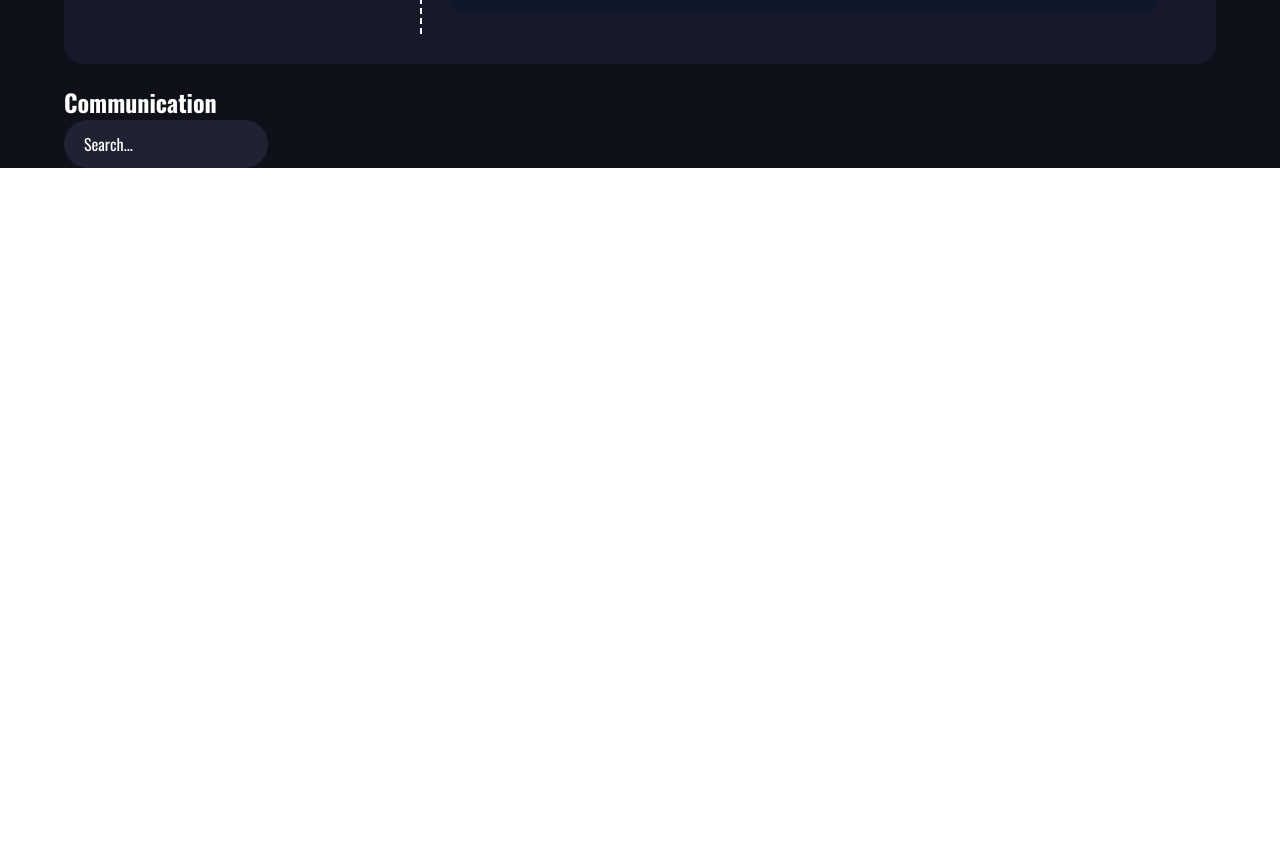
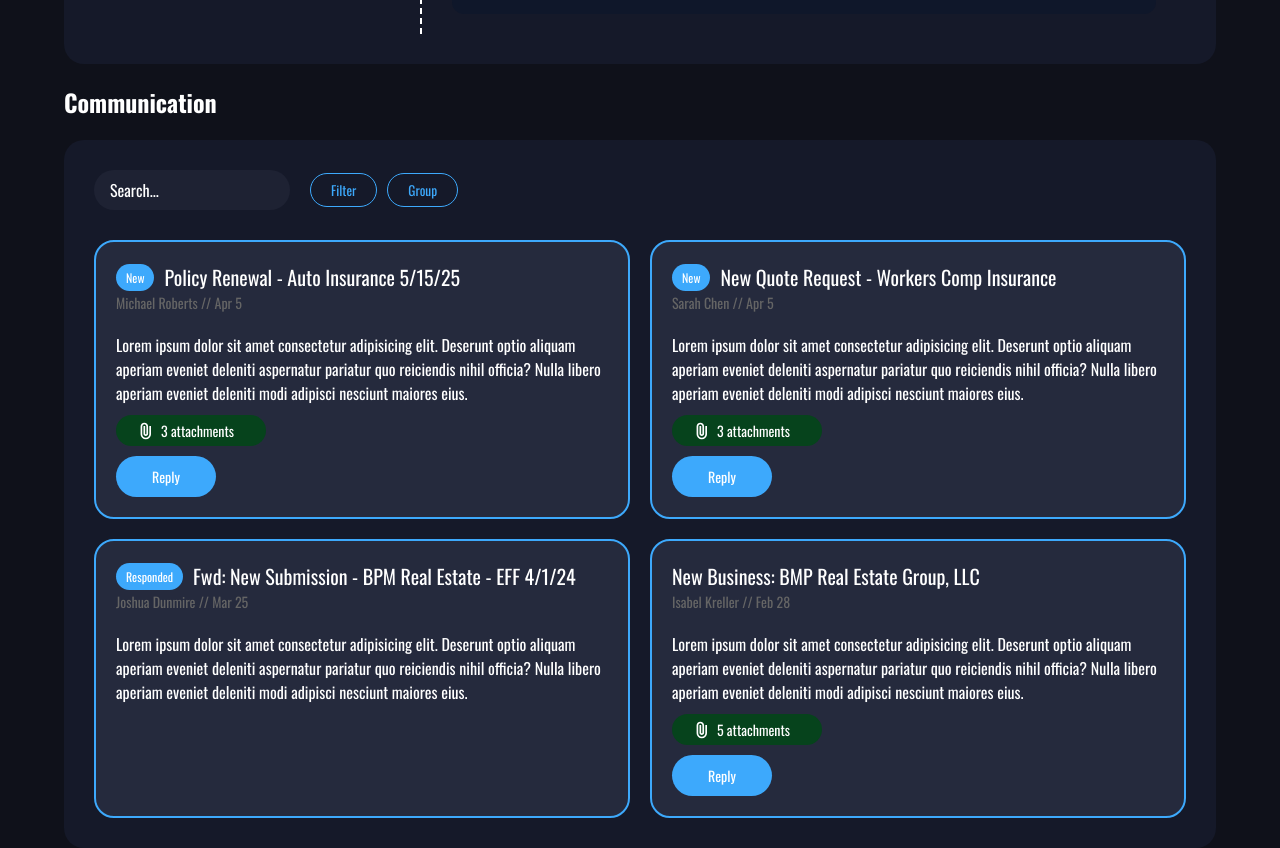
Before and after one commit to HegryLuis/Dashboard, a React (Create React App) app: page /Dashboard/account in a window 1280 px wide. Shown: the part 2340-3188 px from the top of the page. Before the commit the page ends 2508 px from the top, so only its background shows below. Built offline with nearby package versions, Linux system fonts and the light colour scheme; a web font is replaced by a local one.

Commit message:
Add communication block, add comment block component

```diff
--- /dev/null
+++ b/src/components/communicationBlock/CommentBlock.jsx
@@ -0,0 +1,28 @@
+import React from "react";
+import attach from "./../../images/attach.svg";
+
+const CommentBlock = ({ data }) => {
+  return (
+    <div className="comment-box">
+      <div className="comment-box-top">
+        {data.type && <div className="comment-type">{data.type}</div>}
+        <div className="comment-title">{data.title}</div>
+      </div>
+      <div className="comment-author">{`${data.author} // ${data.date}`}</div>
+
+      <div className="comment-content">{data.text}</div>
+
+      {data.attachments && (
+        <div className="comment-links">
+          <div className="attachments-wrap">
+            <img alt="attach" src={attach} />
+            <span>{`${data.attachments} attachments`}</span>
+          </div>
+          <div className="reply-btn">Reply</div>
+        </div>
+      )}
+    </div>
+  );
+};
+
+export default CommentBlock;
--- /dev/null
+++ b/src/components/communicationBlock/CommunicationBlock.css
@@ -0,0 +1,74 @@
+.communication-main-wrap {
+  display: grid;
+  grid-template-columns: repeat(2, 1fr);
+  gap: 20px;
+}
+
+.comment-box {
+  background: #252a3d;
+  border: 2px solid #3da9fc;
+  padding: 20px;
+  border-radius: 20px;
+}
+
+.comment-box-top {
+  display: flex;
+  align-items: center;
+  gap: 10px;
+}
+
+.comment-type {
+  padding: 5px 10px;
+  background: #3da9fc;
+  border-radius: 40px;
+  font-size: 12px;
+}
+
+.comment-title {
+  font-size: 20px;
+}
+
+.comment-author {
+  margin-bottom: 20px;
+  font-size: 14px;
+  color: #656565;
+}
+
+.comment-links {
+  display: flex;
+  flex-direction: column;
+  gap: 10px;
+}
+
+.attachments-wrap {
+  font-size: 14px;
+  margin-top: 10px;
+  padding: 5px 20px;
+  background: #06431c;
+  max-width: 150px;
+  border-radius: 50px;
+  display: flex;
+  align-items: center;
+  gap: 5px;
+  cursor: pointer;
+}
+
+.attachments-wrap img {
+  max-width: 20px;
+  max-height: 20px;
+}
+
+.reply-btn {
+  max-width: 100px;
+  padding: 10px 20px;
+  border-radius: 50px;
+  text-align: center;
+  background: #3da9fc;
+  font-size: 14px;
+  cursor: pointer;
+  transition: 600ms;
+}
+
+.reply-btn:hover {
+  background: #2a73ab;
+}
--- /dev/null
+++ b/src/components/communicationBlock/CommunicationBlock.jsx
@@ -0,0 +1,48 @@
+import React from "react";
+import CommentBlock from "./CommentBlock";
+import "./CommunicationBlock.css";
+
+const communicationData = [
+  {
+    type: "New",
+    title: "Policy Renewal - Auto Insurance 5/15/25",
+    author: "Michael Roberts",
+    date: "Apr 5",
+    text: "Lorem ipsum dolor sit amet consectetur adipisicing elit. Deserunt optio aliquam aperiam eveniet deleniti aspernatur pariatur quo reiciendis nihil officia? Nulla libero aperiam eveniet deleniti modi adipisci nesciunt maiores eius.",
+    attachments: 3,
+  },
+  {
+    type: "New",
+    title: "New Quote Request - Workers Comp Insurance",
+    author: "Sarah Chen",
+    date: "Apr 5",
+    text: "Lorem ipsum dolor sit amet consectetur adipisicing elit. Deserunt optio aliquam aperiam eveniet deleniti aspernatur pariatur quo reiciendis nihil officia? Nulla libero aperiam eveniet deleniti modi adipisci nesciunt maiores eius.",
+    attachments: 3,
+  },
+  {
+    type: "Responded",
+    title: "Fwd: New Submission - BPM Real Estate - EFF 4/1/24",
+    author: "Joshua Dunmire",
+    date: "Mar 25",
+    text: "Lorem ipsum dolor sit amet consectetur adipisicing elit. Deserunt optio aliquam aperiam eveniet deleniti aspernatur pariatur quo reiciendis nihil officia? Nulla libero aperiam eveniet deleniti modi adipisci nesciunt maiores eius.",
+  },
+  {
+    title: "New Business: BMP Real Estate Group, LLC",
+    author: "Isabel Kreller",
+    date: "Feb 28",
+    text: "Lorem ipsum dolor sit amet consectetur adipisicing elit. Deserunt optio aliquam aperiam eveniet deleniti aspernatur pariatur quo reiciendis nihil officia? Nulla libero aperiam eveniet deleniti modi adipisci nesciunt maiores eius.",
+    attachments: 5,
+  },
+];
+
+const CommunicationBlock = () => {
+  return (
+    <div className="communication-main-wrap">
+      {communicationData.map((data, index) => {
+        return <CommentBlock data={data} key={index} />;
+      })}
+    </div>
+  );
+};
+
+export default CommunicationBlock;
--- a/src/pages/accountPage/AccountPage.css
+++ b/src/pages/accountPage/AccountPage.css
@@ -330,6 +330,45 @@
   color: #fff;
 }
 
+.communication-block {
+  padding: 30px;
+  background: #151929;
+  border-radius: 20px;
+  margin-top: 20px;
+}
+
+.search-block-top {
+  width: 30%;
+  display: flex;
+  justify-content: space-between;
+  gap: 20px;
+  align-items: center;
+  margin-bottom: 30px;
+}
+
+.input-search {
+  padding: 8px 16px;
+  max-width: 200px;
+}
+
+.search-btns-wrap {
+  display: flex;
+  gap: 10px;
+}
+
+.search-btn {
+  padding: 6px 20px;
+  border-radius: 20px;
+  border: 1px solid #3da9fc;
+  color: #3da9fc;
+  background: #151929;
+}
+
+.comment-main-wrap {
+  display: grid;
+  grid-template-columns: repeat(2fr, 1);
+}
+
 /* Media */
 @media (max-width: 1024px) {
   .header-account-wrap {
--- a/src/pages/accountPage/AccountPage.jsx
+++ b/src/pages/accountPage/AccountPage.jsx
@@ -17,6 +17,7 @@ import HistoricalTrendBlock from "../../components/historicalTrendBlock/Historic
 import IncreasingWinnabilityBlock from "../../components/winnability/IncreasingWinnabilityBlock";
 import DecreasingWinnabilityBlock from "../../components/winnability/DecreasingWinnabilityBlock";
 import rocket from "./../../images/rocket.svg";
+import CommunicationBlock from "../../components/communicationBlock/CommunicationBlock";
 
 const accountInfo = [
   {
@@ -268,13 +269,20 @@ const AccountPage = () => {
         <h2>Communication</h2>
 
         <div className="communication-block">
-          <div className="communication-top">
+          <div className="search-block-top">
             <input
               type="text"
               placeholder="Search..."
-              className="communication-search header-search"
+              className="input-search header-search"
             />
+
+            <div className="search-btns-wrap">
+              <button className="search-btn">Filter</button>
+              <button className="search-btn">Group</button>
+            </div>
           </div>
+
+          <CommunicationBlock />
         </div>
       </div>
     </div>
```
Also changed, not shown: src/images/attach.svg (added).
